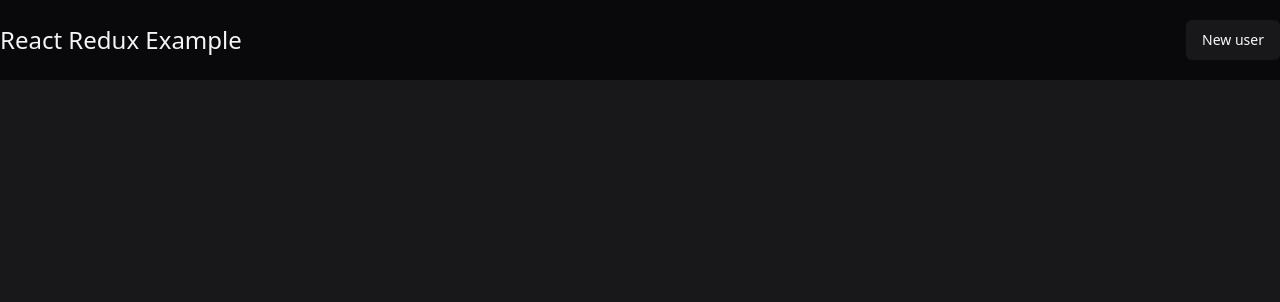
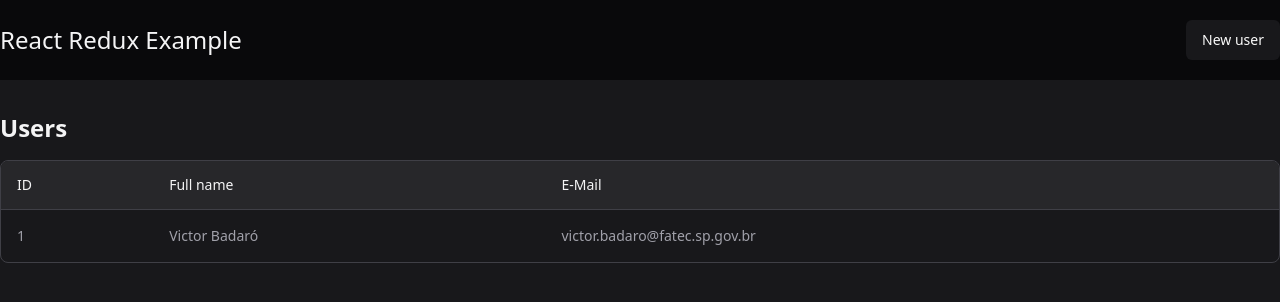
Before and after one commit to victorbadaro/react-context-api-example, a React (Vite) app: page / in a window 1280 px wide. Shown: the top 302 px of the page. Built offline with nearby package versions, Linux system fonts and the light colour scheme.

Commit message:
feat: add a component to list users in a table

```diff
--- a/src/app.tsx
+++ b/src/app.tsx
@@ -1,9 +1,18 @@
 import { Header } from './components/header';
+import { UsersList } from './components/users-list';
 
 export function App() {
 	return (
 		<div className="space-y-8 min-h-screen bg-zinc-900 text-zinc-100">
 			<Header />
+
+			<main className="container mx-auto">
+				<div className="flex flex-col gap-4">
+					<h1 className="text-2xl font-semibold">Users</h1>
+
+					<UsersList />
+				</div>
+			</main>
 		</div>
 	);
 }
--- /dev/null
+++ b/src/components/users-list.tsx
@@ -0,0 +1,32 @@
+import { Table, TableBody, TableCell, TableHead, TableHeader, TableRow } from './ui/table';
+
+export function UsersList() {
+	const users = [{
+		id: 1,
+		name: 'Victor Badaró',
+		email: 'victor.badaro@fatec.sp.gov.br'
+	}];
+
+	return (
+		<div className="border border-zinc-700 rounded-lg overflow-hidden">
+			<Table className="text-zinc-400">
+				<TableHeader className="bg-zinc-800">
+					<TableRow className="border-zinc-700 hover:bg-zinc-800">
+						<TableHead className="text-zinc-100">ID</TableHead>
+						<TableHead className="text-zinc-100">Full name</TableHead>
+						<TableHead className="text-zinc-100">E-Mail</TableHead>
+					</TableRow>
+				</TableHeader>
+				<TableBody>
+					{users.map((user) => (
+						<TableRow key={user.id} className="border-zinc-700 hover:bg-zinc-800 hover:text-zinc-100">
+							<TableCell>{user.id}</TableCell>
+							<TableCell>{user.name}</TableCell>
+							<TableCell>{user.email}</TableCell>
+						</TableRow>
+					))}
+				</TableBody>
+			</Table>
+		</div>
+	);
+}
```
